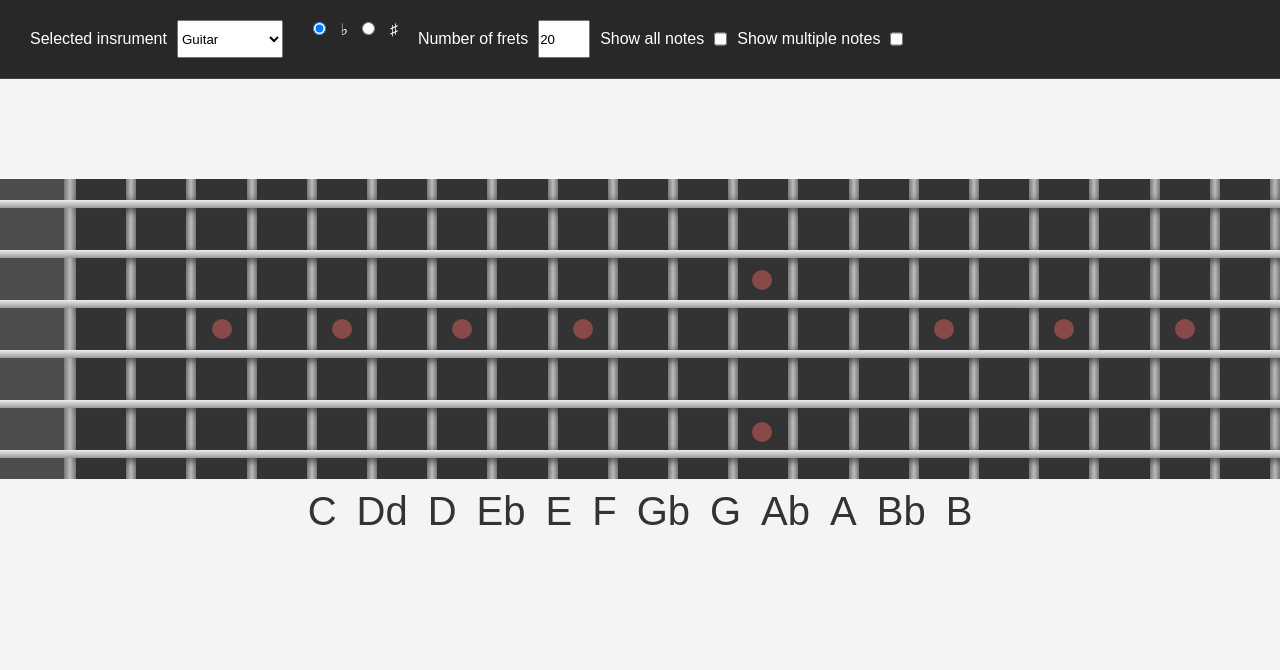
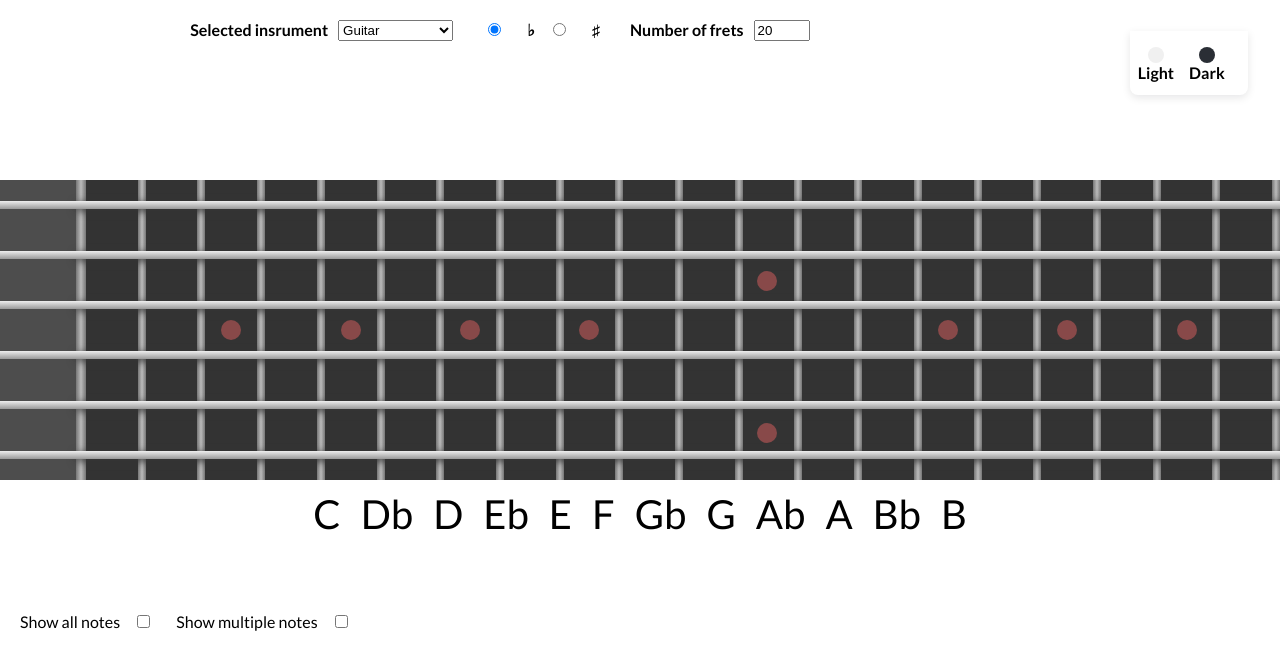
Before and after one commit to t-raidlova/fretboard.digital, a plain HTML site: page index.html in a window 1280 px wide. Drawn offline with Linux system fonts and the light colour scheme.

Commit message:
added dark theme

```diff
--- a/app.js
+++ b/app.js
@@ -1,22 +1,47 @@
+const darkButton = document.getElementById('dark');
+const lightButton = document.getElementById('light');
+const theme = localStorage.getItem('theme');
+
+//event handlers
+
+darkButton.addEventListener('click', () => {
+document.body.classList.replace('light', 'dark');
+localStorage.setItem('theme', 'dark')
+})
+
+lightButton.addEventListener('click', () => {
+document.body.classList.replace('dark', 'light');
+localStorage.setItem('theme', 'light')
+})
+
+// apply the cached theme on reload
+if (theme) {
+document.body.classList.add(theme);
+}
+
+// ------------------------------- Freatboard ------------------------------------------------------
+
+
 (function() {
     const root = document.documentElement;
-    const fretboard = document.querySelector(".fretboard");
+    const fretboard = document.querySelector('.fretboard');
     const instrumentSelector = document.querySelector('#instrument-selector');
-    const numberOfFretsSelector = document.querySelector("#number-of-frets");
+    const accidentalSelector = document.querySelector('.accidental-selector');
+    const numberOfFretsSelector = document.querySelector('#number-of-frets');
+    const showAllNotesSelector = document.querySelector('#show-all-notes');
     const showMultipleNotesSelector = document.querySelector('#show-multiple-notes');
-    const showAllNotesSelector = document.querySelector('#show-all-notes');
-    const noteNamesSection = document.querySelector('.note-name-section');
-    const accidentalSelector = document.querySelector('.accidental-selector');
+    const noteNameSection = document.querySelector('.note-name-section');
     const singleFretMarkPositions = [3, 5, 7, 9, 15, 17, 19, 21];
     const doubleFretMarkPositions = [12, 24];
-    const notesFlat = ['C','Dd','D','Eb','E','F','Gb','G','Ab','A','Bb','B'];
-    const notesSharp = ['C','C#','D','D#','E','F','F#','G','G#','A','A#','B'];
+    const notesFlat = ["C", "Db", "D", "Eb", "E", "F", "Gb", "G", "Ab", "A", "Bb", "B"];
+    const notesSharp = ["C", "C#", "D", "D#", "E", "F", "F#", "G", "G#", "A", "A#", "B"];
     const instrumentTuningPresets = {
         'Guitar': [4, 11, 7, 2, 9, 4],
-        'Bass 4 strings': [7, 2, 9, 4],
-        'Bass 5 strings': [7, 2, 9, 4, 11],
+        'Bass (4 strings)': [7, 2, 9, 4],
+        'Bass (5 strings)': [7, 2, 9, 4, 11],
         'Ukulele': [9, 4, 0, 7]
     };
+
     let allNotes;
     let showMultipleNotes = false;
     let showAllNotes = false;
@@ -27,101 +52,93 @@
 
     const app = {
         init() {
-            this.setupFreatboard();
-            this.setupinstrumentSelector();
-            handlers.setupEventListers();
-            this.setupNoteNameSection();
+         this.setupFretboard();
+         this.setupinstrumentSelector();
+         this.setupNoteNameSection();
+         handlers.setupEventListeners();
         },
-        setupFreatboard() {
+        setupFretboard() {
             fretboard.innerHTML = '';
-
-            //updating css variables
-            root.style.setProperty("--number-of-strings", numberOfStrings)
-
-            //creating & adding strings to fretboard
-            for (let i=0; i< numberOfStrings; i++) {
-                let string = tools.createElement("div");
-                string.classList.add("string");
+            root.style.setProperty('--number-of-strings', numberOfStrings);
+            // Add strings to fretboard
+            for (let i = 0; i < numberOfStrings; i++) {
+                let string = tools.createElement('div');
+                string.classList.add('string');
                 fretboard.appendChild(string);
 
-                //creating frets
-                for(let fret = 0; fret <= numberOfFrets; fret++){
+                // Create frets
+                for (let fret = 0; fret <= numberOfFrets; fret++) {
                     let noteFret = tools.createElement('div');
-                    noteFret.classList.add("note-fret");
+                    noteFret.classList.add('note-fret');
                     string.appendChild(noteFret);
 
-                    //adding note names to fretboard
-                    // using the iterated fret and index of tuning as note index
-                    // the remainder of note index
                     let noteName = this.generateNoteNames((fret + instrumentTuningPresets[selectedInstrument][i]), accidentals);
-                    noteFret.setAttribute('data-note', noteName)
+                    noteFret.setAttribute('data-note', noteName);
 
+                    // Add single fret marks
+                    if (i === 0 && singleFretMarkPositions.indexOf(fret) !== -1) {
+                        noteFret.classList.add('single-fretmark');
+                    }
 
-                    // adding single fretmarks only to first string
-                    if (i === 0 && singleFretMarkPositions.indexOf(fret) !== -1){
-                        // -1 is the result of indexOf not finding the values in array
-                        noteFret.classList.add("single-fretmark")
+                    if (i === 0 && doubleFretMarkPositions.indexOf(fret) !== -1) {
+                        let doubleFretMark = tools.createElement('div');
+                        doubleFretMark.classList.add('double-fretmark');
+                        noteFret.appendChild(doubleFretMark);
                     }
-                    // adding double fretmarks
-                    if ( i === 0 && doubleFretMarkPositions.indexOf(fret) !== -1){
-                        let doubleFretMark = tools.createElement('div');
-                        doubleFretMark.classList.add("double-fretmark");
-                        noteFret.appendChild(doubleFretMark)
-                    }
+
                 }
             }
-            allNotes = document.body.querySelectorAll('.note-fret');
+            allNotes = document.querySelectorAll('.note-fret');
         },
         generateNoteNames(noteIndex, accidentals) {
             noteIndex = noteIndex % 12;
             let noteName;
             if (accidentals === 'flats') {
-                noteName = notesFlat[noteIndex]
-            } else if (accidentals === 'sharps'){
-                noteName = notesSharp[noteIndex]
+                noteName = notesFlat[noteIndex];
+            } else if (accidentals === 'sharps') {
+                noteName = notesSharp[noteIndex];
             }
             return noteName;
         },
-        setupinstrumentSelector(){
-            for(instrument in instrumentTuningPresets){
+        setupinstrumentSelector() {
+            for (instrument in instrumentTuningPresets) {
                 let instrumentOption = tools.createElement('option', instrument);
                 instrumentSelector.appendChild(instrumentOption);
             }
         },
         setupNoteNameSection() {
-            noteNamesSection.innerHTML = '';
+            noteNameSection.innerHTML = '';
             let noteNames;
             if (accidentals === 'flats') {
                 noteNames = notesFlat;
             } else {
                 noteNames = notesSharp;
             }
-            noteNames.forEach(noteName =>{
+            noteNames.forEach((noteName) => {
                 let noteNameElement = tools.createElement('span', noteName);
-                noteNamesSection.appendChild(noteNameElement)
+                noteNameSection.appendChild(noteNameElement);
             });
         },
-
         toggleMultipleNotes(noteName, opacity) {
             for (let i = 0; i < allNotes.length; i++) {
-                if (allNotes[i].dataset.note === noteName){
-                    allNotes[i].style.setProperty('--noteDotOpacity', opacity)
+                if (allNotes[i].dataset.note === noteName) {
+                    allNotes[i].style.setProperty('--noteDotOpacity', opacity);
                 }
             }
         }
     }
 
     const handlers = {
-        showNoteDot(event){
-            //check if showallnotes is selected
+        showNoteDot(event) {
+            // Check if show all notes is selected
             if (showAllNotes) {
                 return;
             }
-            if(event.target.classList.contains('note-fret')){
-                if (showMultipleNotes){
-                    app.toggleMultipleNotes(event.target.dataset.note, 1)
+            if (event.target.classList.contains('note-fret')) {
+                if (showMultipleNotes) {
+                    app.toggleMultipleNotes(event.target.dataset.note, 1);
                 } else {
-                    event.target.style.setProperty("--noteDotOpacity", 1)
+                    event.target.style.setProperty('--noteDotOpacity', 1);
                 }
             }
         },
@@ -129,21 +146,22 @@
             if (showAllNotes) {
                 return;
             }
-            if (showMultipleNotes){
-                app.toggleMultipleNotes(event.target.dataset.note, 0)
+            if (showMultipleNotes) {
+                app.toggleMultipleNotes(event.target.dataset.note, 0);
             } else {
-                event.target.style.setProperty("--noteDotOpacity", 0)
+                event.target.style.setProperty('--noteDotOpacity', 0);
             }
+
         },
         setSelectedInstrument(event) {
-            selectedInstrument = e.target.value;
+            selectedInstrument = event.target.value;
             numberOfStrings = instrumentTuningPresets[selectedInstrument].length;
-            app.setupFreatboard();
+            app.setupFretboard();
         },
         setAccidentals(event) {
-            if(event.target.classList.contains('acc-select')){
+            if (event.target.classList.contains('acc-select')) {
                 accidentals = event.target.value;
-                app.setupFreatboard();
+                app.setupFretboard();
                 app.setupNoteNameSection();
             } else {
                 return;
@@ -151,16 +169,16 @@
         },
         setNumberOfFrets() {
             numberOfFrets = numberOfFretsSelector.value;
-            app.setupFreatboard();
+            app.setupFretboard();
         },
         setShowAllNotes() {
             showAllNotes = showAllNotesSelector.checked;
             if (showAllNotes) {
                 root.style.setProperty('--noteDotOpacity', 1);
-                app.setupFreatboard();
+                app.setupFretboard();
             } else {
                 root.style.setProperty('--noteDotOpacity', 0);
-                app.setupFreatboard();
+                app.setupFretboard();
             }
         },
         setShowMultipleNotes() {
@@ -168,17 +186,17 @@
         },
         setNotesToShow(event) {
             let noteToShow = event.target.innerText;
-            app.toggleMultipleNotes(noteToShow, 1)
+            app.toggleMultipleNotes(noteToShow, 1);
         },
         setNotesToHide(event) {
             if (!showAllNotes) {
                 let noteToHide = event.target.innerText;
-                app.toggleMultipleNotes(noteToHide, 0)
+                app.toggleMultipleNotes(noteToHide, 0);
             } else {
                 return;
             }
         },
-        setupEventListers(){
+        setupEventListeners() {
             fretboard.addEventListener('mouseover', this.showNoteDot);
             fretboard.addEventListener('mouseout', this.hideNoteDot);
             instrumentSelector.addEventListener('change', this.setSelectedInstrument);
@@ -186,15 +204,15 @@
             numberOfFretsSelector.addEventListener('change', this.setNumberOfFrets);
             showAllNotesSelector.addEventListener('change', this.setShowAllNotes);
             showMultipleNotesSelector.addEventListener('change', this.setShowMultipleNotes);
-            noteNamesSection.addEventListener('mouseover', this.setNotesToShow);
-            noteNamesSection.addEventListener('mouseout', this.setNotesToHide)
-        },
-    };
+            noteNameSection.addEventListener('mouseover', this.setNotesToShow);
+            noteNameSection.addEventListener('mouseout', this.setNotesToHide);
+        }
+    }
+
 
     const tools = {
-        createElement(element, content){
+        createElement(element, content) {
             element = document.createElement(element);
-            // if content argument exists, set the inner html to content
             if (arguments.length > 1) {
                 element.innerHTML = content;
             }
@@ -202,5 +220,6 @@
         }
     }
 
-    app.init()
-})();
+
+    app.init();
+    })();
--- a/index.html
+++ b/index.html
@@ -3,11 +3,14 @@
 <head>
     <meta charset="UTF-8">
     <meta name="viewport" content="width=device-width, initial-scale=1.0">
-    <title>Interactive guitar fretboard</title>
-    <link rel="icon" href="./assets/guitar.png" type="image">
+    <title>Document</title>
     <link rel="stylesheet" href="styles.css">
+    <link href="https://fonts.googleapis.com/css2?family=Lato:wght@400;700;900&display=swap" rel="stylesheet">
 </head>
 <body>
+    <!-- Navigation & settings -->
+    <nav>
+        <ul class="nav-container">
             <div class="settings">
                 <label for="instrument-selector">Selected insrument</label>
                 <select name="instrument-selector" id="instrument-selector"></select>
@@ -22,6 +25,30 @@
                 <label for="number-of-frets">Number of frets</label>
                 <input type="number" id="number-of-frets" min="3" max="30" value="20">
 
+
+            </div>
+
+
+            <!-- Dropdown -->
+
+            <li class="nav-item has-dropdown"><a href="#"></a>
+                <ul class="dropdown">
+                    <li class="dropdown-item"><a href="#" id="light">Light</a></li>
+                    <li class="dropdown-item"><a href="#" id="dark">Dark</a></li>
+                </ul>
+
+            </li>
+        </ul>
+    </nav>
+
+    <!-- Freatboard -->
+
+    <main>
+        <div class="fretboard"></div>
+        <div class="note-name-section"></div>
+    </main>
+
+    <div class="options">
         <label for="show-all-notes">Show all notes</label>
         <input type="checkbox" id="show-all-notes">
 
@@ -30,13 +57,6 @@
 
     </div>
 
-
-    <div class="fretboard"></div>
-
-    <div class="note-name-section"></div>
-
-
     <script src="app.js"></script>
-
 </body>
 </html>
--- a/styles.css
+++ b/styles.css
@@ -1,4 +1,27 @@
+body {
+    margin: 0;
+    padding: 0;
+    box-sizing: border-box;
+    font-family: 'Lato', sans-serif;
+    color: var(--text);
+    background: var(--bg);
+    transition: background 500ms ease-in-out, color 1000ms ease-in-out;
+}
+
 :root {
+    /* colors */
+    --gray0: #f8f8f8;
+    --gray1: #dbe1e8;
+    --gray2: #b2becd;
+    --gray3: #6c7983;
+    --gray4: #454e56;
+    --gray5: #2a2e35;
+    --gray6: #12181b;
+    --blue: #0084a5;
+    --purple: #a82dd1;
+    --yellow: #fff565;
+
+    /* fret */
     --fretboard-height: 300;
     --number-of-strings: 6;
     --string-height: 8;
@@ -9,24 +32,117 @@
     --noteDotOpacity: 0;
 }
 
-*{
+.light {
+    --bg: var(--gray0);
+    --bg-nav: linear-gradient(to right, var(--gray1), var(--gray3));
+    --bg-dropdown: var(--gray0);
+    --text: var(--gray6);
+    --border-color: var(--blue);
+    --bg-solar: var(--yellow);
+}
+
+.dark {
+    --bg: var(--gray5);
+    --bg-nav: linear-gradient(to right, var(--gray5), var(--gray6));
+    --bg-dropdown: var(--gray6);
+    --text: var(--gray0);
+    --border-color: var(--purple);
+    --bg-solar: var(--blue);
+}
+
+#dark::before {
+    background: #2a2e35;
+}
+
+#light::before {
+    background: #f0f0f0;
+}
+
+ul {
+    list-style-type: none;
     margin: 0;
     padding: 0;
-    box-sizing: border-box;
 }
 
-body{
-    background: rgb(244, 244, 244);
-    font-family: Arial, Helvetica, sans-serif;
+a {
+    /* inherits from nearest parent */
+    color: currentColor;
+    text-decoration: none;
 }
+
+nav {
+    width: 100%;
+    min-height: 8vh;
+    background: var(--bg-nav);
+    color: var(--text);
+    font-weight: 700;
+}
+
+.nav-container {
+    display: flex;
+    justify-content: space-around;
+    align-items: center;
+    /* dont forget to set the hight.. or align items wont work */
+    height: 100%;
+}
+
+main {
+    text-align: center;
+    padding: 1rem 0 4rem 0;
+}
+
+.dropdown {
+    position: absolute;
+    min-width: 100px;
+    opacity: 1;
+    background: var(--bg-dropdown);
+    z-index: 2;
+    border-top:  5px solid var(--border-color);
+    box-shadow: rgba(2,8,20,0.1) 0px 0.175rem 0.5rem;
+    border-bottom-left-radius: 8px;
+    border-bottom-right-radius: 8px;
+    /* transform: translateX(30%); */
+    display: flex;
+    align-items: center;
+    justify-content: space-around;
+    height: 3rem;
+    margin-right: 2rem;
+    padding: .5rem;
+    transition: opacity .15s ease-out;
+}
+
+.has-dropdown:focus-within .dropdown{
+    opacity: 1;
+    pointer-events: auto;
+
+}
+
+.dropdown-item a {
+    width: 100%;
+    height: 100%;
+    size: 0.7rem;
+    padding-left: 10px;
+    font-weight: bold;
+}
+
+.dropdown-item a::before {
+    content: '';
+    border: 2px solid var(--border-color);
+    border-radius: 50%;
+    width: 1rem;
+    height: 1rem;
+    display: inline-block;
+    vertical-align: middle;
+    margin-right: 10px;
+}
+
+/* fretboard */
 
 .settings {
     display: flex;
-    color: white;
+    color: var(--text);
     padding: 20px;
-    border-bottom: 1px solid #444;
-    background: #282828;
-    width: 100%;
+    height: 50%;
 }
 
 .accidental-selector {
@@ -34,7 +150,7 @@ body{
 }
 
 label {
-    margin: 10px;
+    margin: 0 10px 0 20px;
 }
 
 .fretboard {
@@ -68,7 +184,7 @@ label {
 .note-fret {
     display: flex;
     flex:1;
-    border-right: 10px solid;
+    border-right: 8px solid;
     border-image: linear-gradient(to left, #777, #bbb, #777) 1 100%;
     justify-content: center;
     align-items: center;
@@ -78,7 +194,7 @@ label {
 .note-fret:first-child {
     background: #4d4d4d;
     min-width: 76px;
-    border-right: 12px solid;
+    border-right: 10px solid;
     flex-grow: 0;
     border-image: linear gradient(to left, #bbb, #fff #bbb) 1 100%;
 }
@@ -90,7 +206,7 @@ label {
     border-radius: 50%;
     line-height: 33px;
     text-align: center;
-    background: teal;
+    background:var(--blue);
     z-index: 2;
     color: #eee;
     opacity: var(--noteDotOpacity)
@@ -122,7 +238,7 @@ label {
 
 .note-name-section {
     width: 100%;
-    color: #333;
+    color: var(--text);
     font-weight: 100;
     font-size: 2.5rem;
     display: flex;
@@ -135,5 +251,5 @@ label {
 }
 
 .note-name-section span:hover {
-    color: teal;
+    color: var(--blue);
 }
```
Lines whose indentation alone changed are shown as unchanged.
